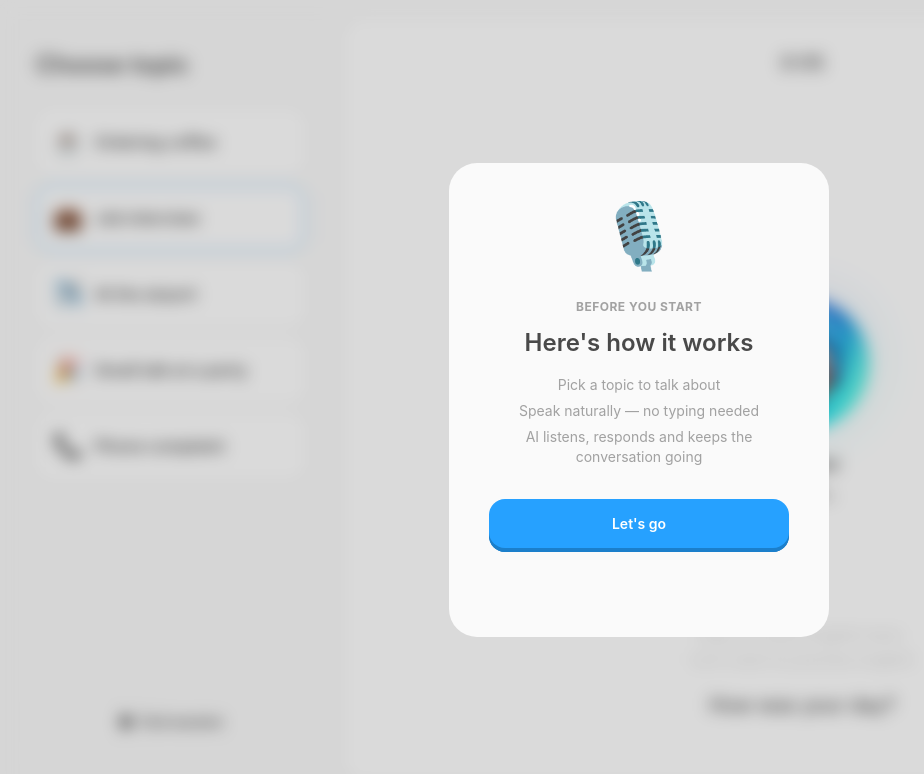
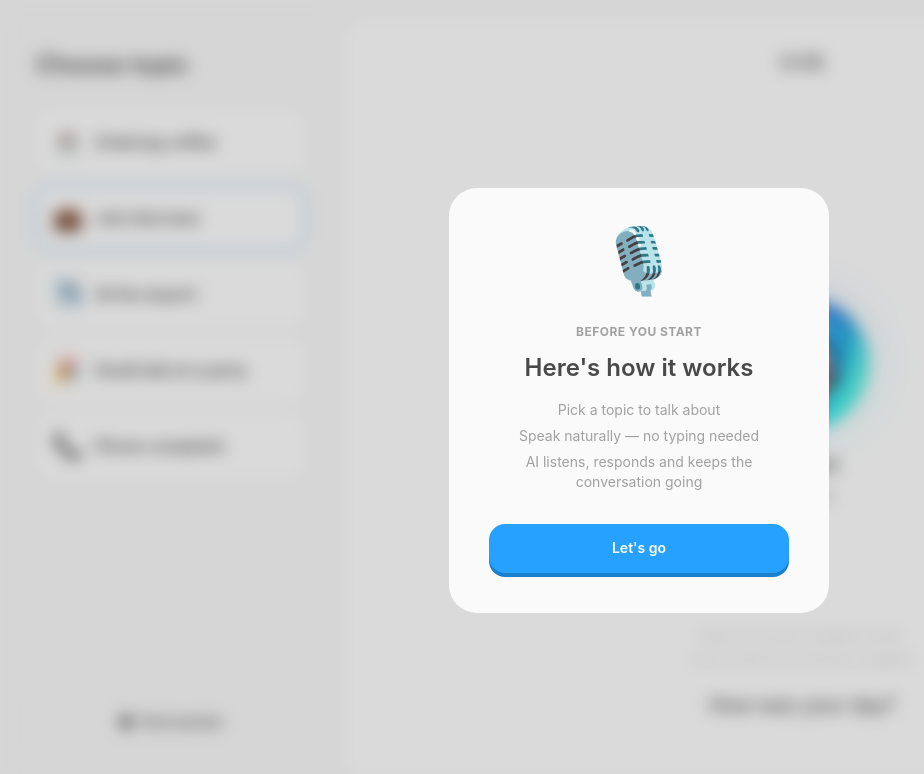
Before and after one commit to timuraiz/speak-peak, a Next.js app: page /ai-call in a window 1280 px wide. Shown: the top 774 px of the page, without its empty margins (1-925 px from the left). Built offline with nearby package versions, Linux system fonts and the light colour scheme; no server answers.

Commit message:
fix button

```diff
--- a/app/components/AiCallOnboarding.tsx
+++ b/app/components/AiCallOnboarding.tsx
@@ -54,15 +54,12 @@ export default function AiCallOnboarding({ onStart }: Props) {
         </div>
 
         {/* Button */}
-        <div className="flex flex-col isolate pb-[45px] relative w-full">
-          <button
-            onClick={onStart}
-            className="relative z-[2] mb-[-45px] bg-accent text-white font-semibold text-sm h-[49px] w-full rounded-2xl shadow-[0_4px_0_rgba(27,127,203,1)] active:shadow-[0_1px_0_rgba(27,127,203,0.3)] active:translate-y-[3px] transition-all duration-100 ease-out"
-          >
-            Let&apos;s go
-          </button>
-          <div className="bg-[#1b7fcb] h-[49px] rounded-2xl w-full z-[1]" />
-        </div>
+        <button
+          onClick={onStart}
+          className="bg-accent text-white font-semibold text-sm h-[49px] w-full rounded-2xl shadow-[0_4px_0_rgba(27,127,203,1)] active:shadow-[0_1px_0_rgba(27,127,203,0.3)] active:translate-y-[3px] transition-all duration-100 ease-out"
+        >
+          Let&apos;s go
+        </button>
       </div>
     </div>
   );
```
